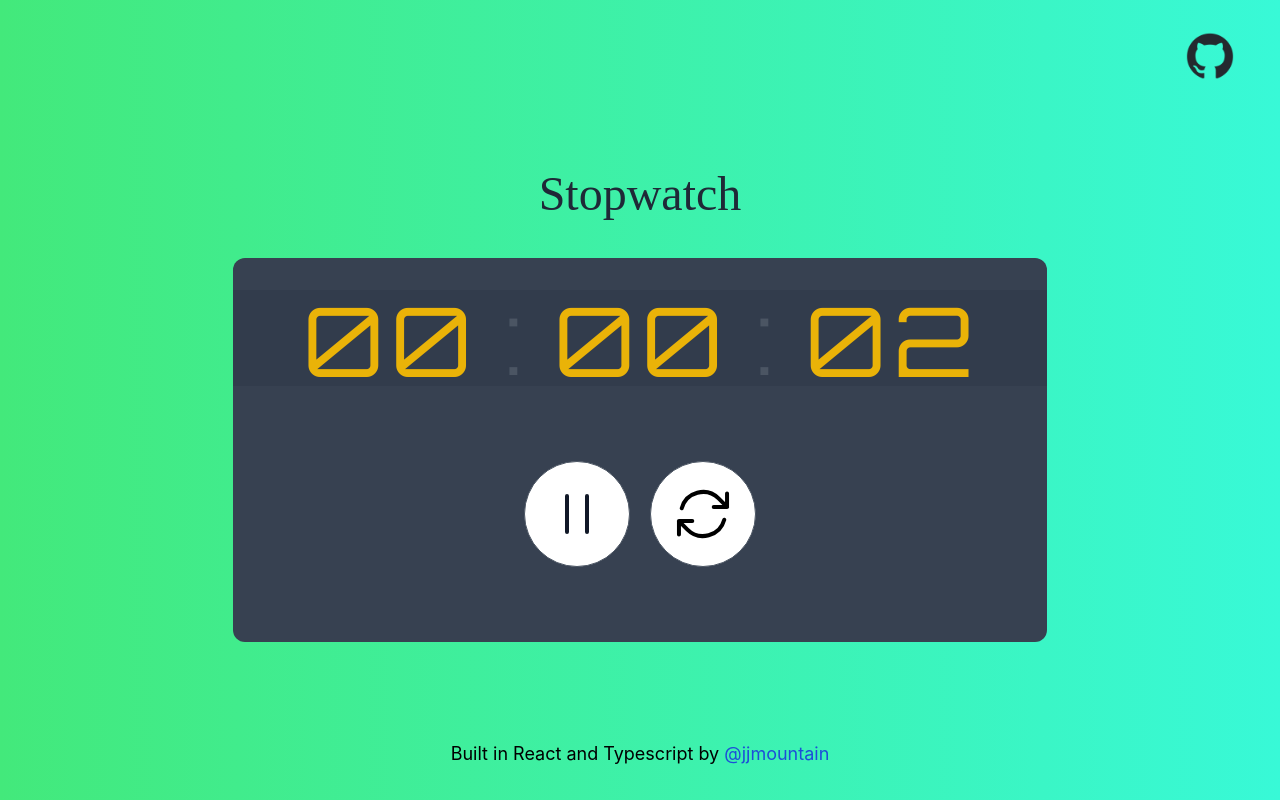
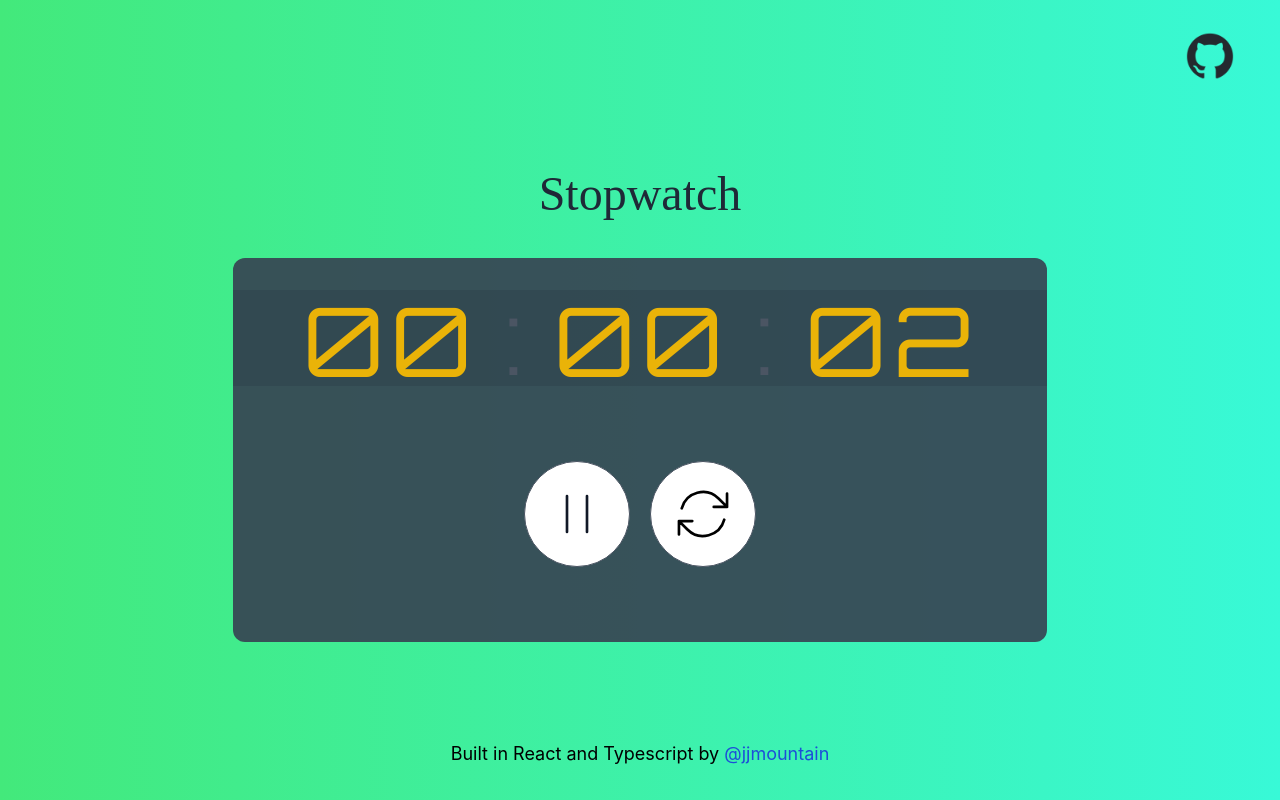
Before and after one commit to jjmountain/teacher-tools, a React (Create React App) app: page / in a window 1280 px wide. Both pictures are taken after a click on the element 577 px from the left and 514 px from the top of the page. Built offline with nearby package versions, Linux system fonts and the light colour scheme; a web font is replaced by a local one.

Commit message:
change bg color of timer

```diff
--- a/src/App.tsx
+++ b/src/App.tsx
@@ -141,7 +141,7 @@ const App = () => {
           <div className="title text-5xl mt-8 text-gray-800 text-center">
             Stopwatch
           </div>
-          <div className="flex flex-col my-10 h-96 w-10/12 bg-gray-700 rounded-xl">
+          <div className="flex flex-col my-10 h-96 w-10/12 bg-gray-700/90 rounded-xl">
             <Display
               seconds={formatSeconds(state.seconds)}
               minutes={formatMinutes(state.seconds)}
--- a/src/components/PlayButton.tsx
+++ b/src/components/PlayButton.tsx
@@ -7,7 +7,7 @@ export const PlayButton = ({ onClick, state }: any) => {
       <path
         strokeLinecap="round"
         strokeLinejoin="round"
-        strokeWidth="1.5"
+        strokeWidth="1"
         d="M15.75 5.25v13.5m-7.5-13.5v13.5"
       />
     );
@@ -34,7 +34,7 @@ export const PlayButton = ({ onClick, state }: any) => {
         fill="none"
         viewBox="0 0 24 24"
         stroke="currentColor"
-        className=" w-10 md:w-16 h-10 md:h-16 fill-green-300 group-hover:fill-green-500 stroke-gray-900"
+        className="w-10  h-10 md:w-16 md:h-16 fill-green-300 group-hover:fill-green-500 stroke-gray-900"
       >
         {state.timerState === "playing" && <PausedPath />}
         {(state.timerState === "paused" || state.timerState === "stopped") && (
--- a/src/components/ResetButton.tsx
+++ b/src/components/ResetButton.tsx
@@ -8,7 +8,7 @@ export const ResetButton = ({ onClick }: any) => {
         xmlns="http://www.w3.org/2000/svg"
         fill="none"
         viewBox="0 0 24 24"
-        strokeWidth="1.5"
+        strokeWidth="1"
         stroke="currentColor"
         className="w-10 h-10 md:w-16 md:h-16"
       >
```
Also changed, not shown: 1 other file (tests, documents, lock files or other folders).
